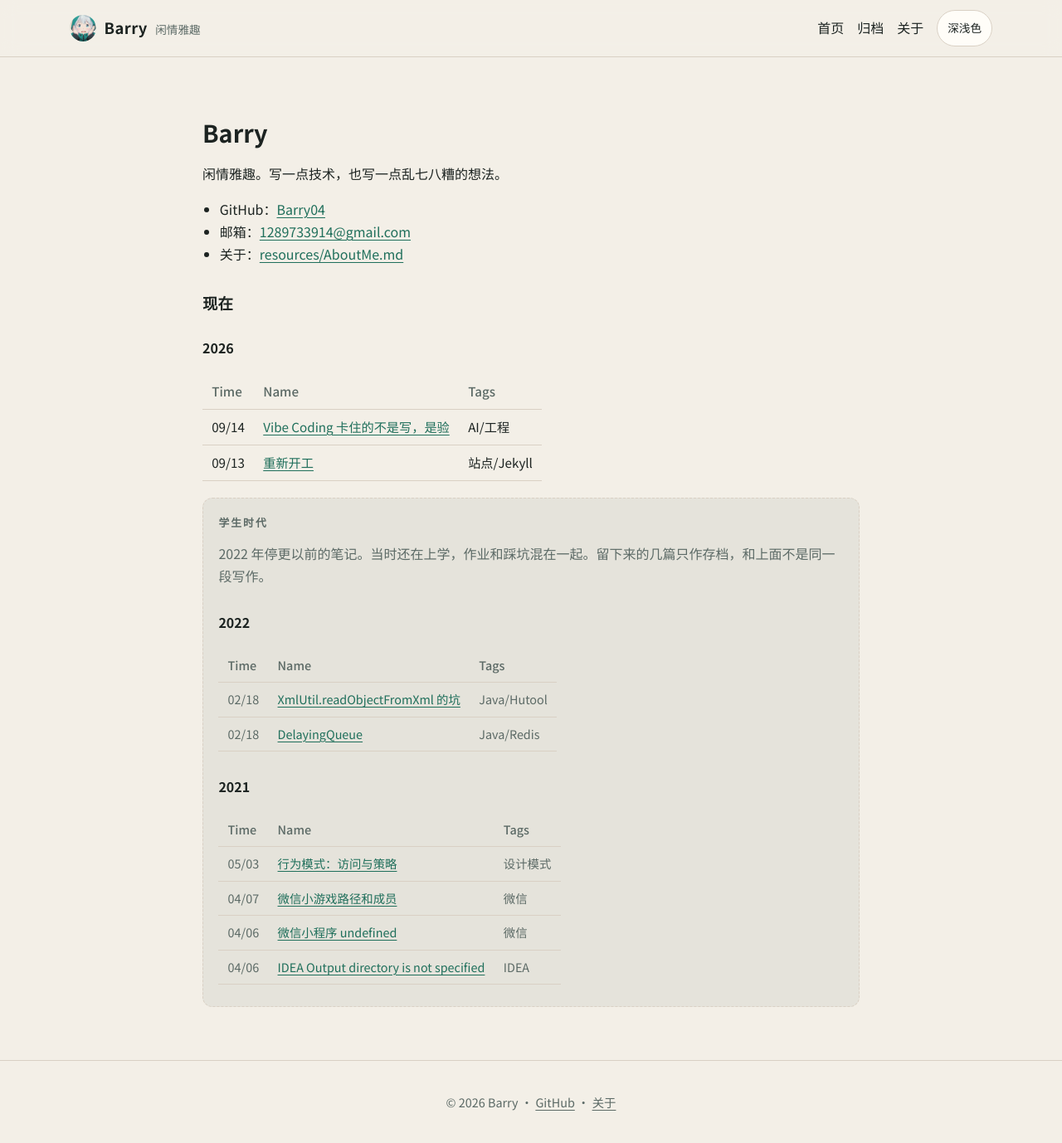
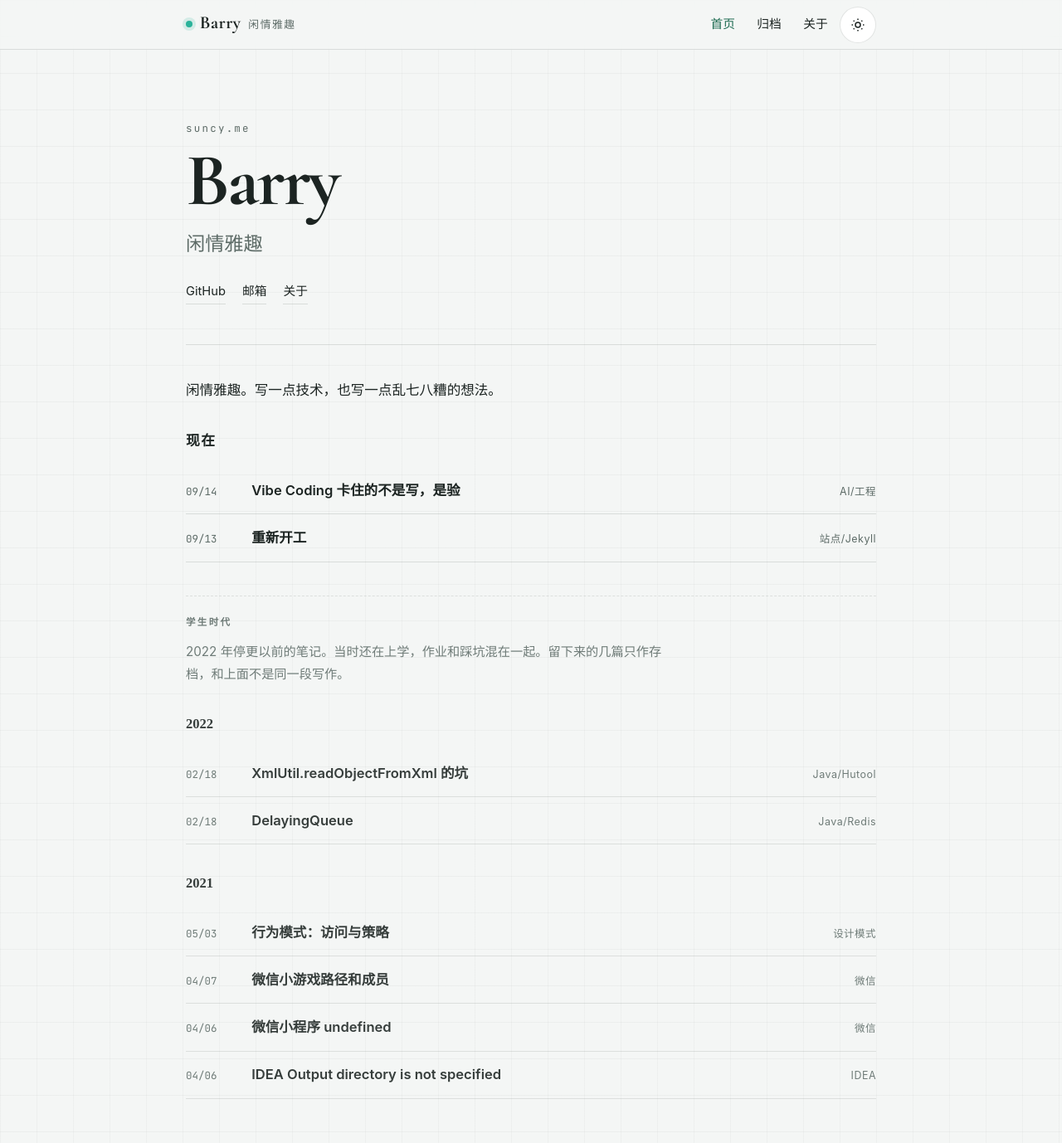
Before and after one commit to Barry04/Barry04.github.io, a Jekyll site: the page built from README.md, in a window 1280 px wide and 1400 px high. Shown: the top 1378 px of the window at 83% size. Built offline with Jekyll 4.4.1, drawn with Linux system fonts in a browser that asks for light colours; our own code applies the rules of GitHub Pages for plain Markdown files.

Commit message:
Redesign site in a modern wiki editorial style
Replace the cream theme with a grid paper layout, large home hero,
and list-like post index. Keep light/dark toggle.

SummerSec

```diff
--- a/README.md
+++ b/README.md
@@ -2,13 +2,7 @@
 
 闲情雅趣。写一点技术，也写一点乱七八糟的想法。
 
-- GitHub：[Barry04](https://github.com/Barry04)
-- 邮箱：[1289733914@gmail.com](mailto:1289733914@gmail.com)
-- 关于：[resources/AboutMe.md](./resources/AboutMe.md)
-
 ### 现在
-
-#### 2026
 
 | Time | Name | Tags |
 | --- | --- | --- |
--- a/_layouts/default.html
+++ b/_layouts/default.html
@@ -32,14 +32,14 @@
   <meta charset="UTF-8">
   <meta name="viewport" content="width=device-width, initial-scale=1">
   <meta name="description" content="{{ page.description | default: site.description | xml_escape }}">
-  <meta name="theme-color" content="#f3efe7">
+  <meta name="theme-color" content="#f4f6f5">
   <meta name="color-scheme" content="light dark">
   <title>{{ doc_title | xml_escape }}</title>
   <link rel="canonical" href="{{ site.url }}{{ page.url }}">
   <link rel="icon" href="{{ '/resources/favicon.ico' | relative_url }}?v={{ asset_rev }}">
   <link rel="preconnect" href="https://fonts.googleapis.com">
   <link rel="preconnect" href="https://fonts.gstatic.com" crossorigin>
-  <link href="https://fonts.googleapis.com/css2?family=IBM+Plex+Mono:wght@400;500&family=Inter:wght@400;500;600;700&family=Noto+Sans+SC:wght@400;500;700&family=Noto+Serif+SC:wght@500;700&display=swap" rel="stylesheet">
+  <link href="https://fonts.googleapis.com/css2?family=Cormorant+Garamond:ital,wght@0,600;0,700;1,500&family=JetBrains+Mono:wght@400;500&family=Noto+Sans+SC:wght@400;500;700&family=Noto+Serif+SC:wght@400;600;700&display=swap" rel="stylesheet">
   <link rel="stylesheet" href="{{ '/assets/css/style.css' | relative_url }}?v={{ asset_rev }}">
   <script>
     (function () {
@@ -48,30 +48,46 @@
         if (t === 'dark' || (!t && window.matchMedia('(prefers-color-scheme: dark)').matches)) {
           document.documentElement.setAttribute('data-theme', 'dark');
           var m = document.querySelector('meta[name="theme-color"]');
-          if (m) m.setAttribute('content', '#0f1716');
+          if (m) m.setAttribute('content', '#101416');
         }
       } catch (e) {}
     })();
   </script>
 </head>
-<body class="{% if page_is_home %}page-home{% endif %}{% if page_is_article %} page-article{% endif %}">
+<body class="wiki-theme{% if page_is_home %} page-home{% endif %}{% if page_is_article %} page-article{% endif %}">
   <a class="skip-link" href="#main-content">跳到正文</a>
+  <div id="read-progress" aria-hidden="true"></div>
   <header class="site-header">
     <div class="navbar">
       <a class="brand" href="{{ '/' | relative_url }}">
-        <img src="{{ '/resources/avatar.png' | relative_url }}?v={{ asset_rev }}" alt="" width="32" height="32">
+        <span class="brand-mark" aria-hidden="true"></span>
         <span class="brand-title">{{ brand }}</span>
         <span class="brand-sub">{{ motto }}</span>
       </a>
       <nav class="site-nav" aria-label="主导航">
-        <a href="{{ '/' | relative_url }}">首页</a>
-        <a href="{{ '/resources/Archives.html' | relative_url }}">归档</a>
-        <a href="{{ '/resources/AboutMe.html' | relative_url }}">关于</a>
-        <button type="button" class="theme-toggle" data-theme-toggle aria-label="切换深浅色">深浅色</button>
+        <a href="{{ '/' | relative_url }}"{% if page_is_home %} aria-current="page"{% endif %}>首页</a>
+        <a href="{{ '/resources/Archives.html' | relative_url }}"{% if page.path == 'resources/Archives.md' %} aria-current="page"{% endif %}>归档</a>
+        <a href="{{ '/resources/AboutMe.html' | relative_url }}"{% if page.path == 'resources/AboutMe.md' %} aria-current="page"{% endif %}>关于</a>
+        <button type="button" class="theme-toggle" data-theme-toggle aria-label="切换深浅色">
+          <svg class="icon-sun" width="18" height="18" viewBox="0 0 24 24" fill="none" stroke="currentColor" stroke-width="2" aria-hidden="true"><circle cx="12" cy="12" r="4"/><path d="M12 2v2M12 20v2M4.9 4.9l1.4 1.4M17.7 17.7l1.4 1.4M2 12h2M20 12h2M4.9 19.1l1.4-1.4M17.7 6.3l1.4-1.4"/></svg>
+          <svg class="icon-moon" width="18" height="18" viewBox="0 0 24 24" fill="none" stroke="currentColor" stroke-width="2" aria-hidden="true"><path d="M21 14.5A8.5 8.5 0 1 1 9.5 3 7 7 0 0 0 21 14.5z"/></svg>
+        </button>
       </nav>
     </div>
   </header>
   <main id="main-content" class="site-main">
+    {% if page_is_home %}
+      <section class="hero">
+        <p class="hero-kicker">suncy.me</p>
+        <h1 class="hero-title">{{ brand }}</h1>
+        <p class="hero-motto">{{ motto }}</p>
+        <p class="hero-links">
+          <a href="https://github.com/Barry04">GitHub</a>
+          <a href="mailto:1289733914@gmail.com">邮箱</a>
+          <a href="{{ '/resources/AboutMe.html' | relative_url }}">关于</a>
+        </p>
+      </section>
+    {% endif %}
     {% if page_is_article and page.title %}
       <header class="article-head">
         <p class="article-kicker">{{ page.path | slice: 0, 4 }}</p>
@@ -96,7 +112,8 @@
     {% endif %}
   </main>
   <footer class="site-footer">
-    <p>© {{ site.time | date: "%Y" }} {{ brand }} · <a href="https://github.com/Barry04">GitHub</a> · <a href="{{ '/resources/AboutMe.html' | relative_url }}">关于</a></p>
+    <p>© {{ site.time | date: "%Y" }} {{ brand }}</p>
+    <p><a href="https://github.com/Barry04">GitHub</a> · <a href="{{ '/resources/AboutMe.html' | relative_url }}">关于</a></p>
   </footer>
   <script src="{{ '/assets/js/theme.js' | relative_url }}?v={{ asset_rev }}"></script>
 </body>
--- a/assets/css/style.scss
+++ b/assets/css/style.scss
@@ -2,42 +2,65 @@
 ---
 
 :root {
-  --bg: #f3efe7;
-  --bg-elev: #fffdf8;
-  --ink: #1c2321;
-  --muted: #5c6a66;
-  --line: #d9d0c4;
-  --accent: #1f6f5b;
-  --accent-2: #b4532a;
-  --code-bg: #ece6db;
-  --max: 46rem;
-  --font-sans: "Noto Sans SC", Inter, system-ui, sans-serif;
-  --font-serif: "Noto Serif SC", "Noto Sans SC", serif;
-  --font-mono: "IBM Plex Mono", ui-monospace, Consolas, monospace;
+  --bg: #f4f6f5;
+  --bg-elev: #ffffff;
+  --ink: #1c2422;
+  --muted: #5d6b67;
+  --line: rgba(20, 33, 29, 0.12);
+  --accent: #1e6b52;
+  --signal: #2bb39a;
+  --code-bg: #eef2f0;
+  --max: 42rem;
+  --wide: 58rem;
+  --gutter: #{'clamp(16px, 4vw, 48px)'};
+  --nav-h: 3.75rem;
+  --font-ui: -apple-system, BlinkMacSystemFont, "PingFang SC", "Hiragino Sans GB", "Noto Sans SC", "Microsoft YaHei", sans-serif;
+  --font-serif: "Noto Serif SC", "Songti SC", "STSong", serif;
+  --font-display: "Cormorant Garamond", "Noto Serif SC", serif;
+  --font-mono: "JetBrains Mono", "Cascadia Code", Consolas, monospace;
+  --ease: 180ms ease;
 }
 
 [data-theme="dark"] {
-  --bg: #0f1716;
-  --bg-elev: #16201e;
-  --ink: #e8eeec;
-  --muted: #9aada7;
-  --line: #2a3a36;
-  --accent: #7dbea8;
-  --accent-2: #e09a6a;
-  --code-bg: #121a19;
+  --bg: #101416;
+  --bg-elev: #181d20;
+  --ink: #e6ece9;
+  --muted: rgba(230, 236, 233, 0.62);
+  --line: rgba(230, 236, 233, 0.12);
+  --accent: #61e4ca;
+  --signal: #25c2a0;
+  --code-bg: #1a2124;
 }
 
-* { box-sizing: border-box; }
+*, *::before, *::after { box-sizing: border-box; }
 
-html { scroll-behavior: smooth; }
+html {
+  scroll-behavior: smooth;
+  overflow-x: hidden;
+}
 
-body {
+body.wiki-theme {
   margin: 0;
-  font-family: var(--font-sans);
-  font-size: 16px;
-  line-height: 1.7;
+  min-height: 100dvh;
   color: var(--ink);
-  background: var(--bg);
+  font-family: var(--font-ui);
+  font-size: #{'clamp(16px, 0.94rem + 0.12vw, 17px)'};
+  line-height: 1.75;
+  background:
+    linear-gradient(rgba(18, 27, 24, 0.035) 1px, transparent 1px),
+    linear-gradient(90deg, rgba(18, 27, 24, 0.028) 1px, transparent 1px),
+    var(--bg);
+  background-size: 44px 44px, 44px 44px, auto;
+  -webkit-font-smoothing: antialiased;
+}
+
+[data-theme="dark"] body.wiki-theme {
+  background:
+    linear-gradient(rgba(255, 255, 255, 0.03) 1px, transparent 1px),
+    linear-gradient(90deg, rgba(255, 255, 255, 0.024) 1px, transparent 1px),
+    radial-gradient(circle at 78% 0%, rgba(37, 194, 160, 0.1), transparent 42%),
+    var(--bg);
+  background-size: 44px 44px, 44px 44px, auto, auto;
 }
 
 img { max-width: 100%; height: auto; }
@@ -46,40 +69,62 @@ a {
   color: var(--accent);
   text-decoration-thickness: 1px;
   text-underline-offset: 0.18em;
+  transition: color var(--ease);
 }
 
-a:hover { color: var(--accent-2); }
+a:hover { color: var(--signal); }
 
 :focus-visible {
-  outline: 2px solid var(--accent);
+  outline: 2px solid var(--signal);
   outline-offset: 3px;
 }
 
+::selection { background: rgba(43, 179, 154, 0.28); }
+
 .skip-link {
   position: absolute;
-  left: 1rem;
+  left: var(--gutter);
   top: -4rem;
+  z-index: 40;
   background: var(--accent);
   color: #fff;
   padding: 0.4rem 0.8rem;
-  z-index: 20;
 }
 
 .skip-link:focus { top: 0.75rem; }
 
+#read-progress {
+  position: fixed;
+  top: 0;
+  left: 0;
+  z-index: 30;
+  height: 2px;
+  width: 100%;
+  background: var(--signal);
+  transform: scaleX(0);
+  transform-origin: 0 50%;
+  pointer-events: none;
+}
+
 .site-header {
   position: sticky;
   top: 0;
-  z-index: 10;
-  background: color-mix(in srgb, var(--bg) 88%, transparent);
-  backdrop-filter: blur(10px);
+  z-index: 20;
+  height: var(--nav-h);
+  background: rgba(244, 246, 245, 0.86);
+  backdrop-filter: blur(14px);
   border-bottom: 1px solid var(--line);
 }
 
+[data-theme="dark"] .site-header {
+  background: rgba(16, 20, 22, 0.82);
+}
+
 .navbar {
-  max-width: 72rem;
+  max-width: var(--wide);
+  height: 100%;
   margin: 0 auto;
-  padding: 0.75rem 1.25rem;
+  padding: 0 var(--gutter);
   display: flex;
   align-items: center;
   justify-content: space-between;
@@ -89,104 +134,225 @@ a:hover { color: var(--accent-2); }
 .brand {
   display: flex;
   align-items: baseline;
-  gap: 0.6rem;
+  gap: 0.55rem;
   color: inherit;
   text-decoration: none;
 }
 
-.brand img {
-  width: 32px;
-  height: 32px;
+.brand-mark {
+  width: 8px;
+  height: 8px;
   border-radius: 50%;
-  object-fit: cover;
+  background: var(--signal);
   align-self: center;
+  box-shadow: 0 0 0 4px rgba(43, 179, 154, 0.16);
 }
 
 .brand-title {
-  font-family: var(--font-serif);
+  font-family: var(--font-display);
   font-weight: 700;
-  font-size: 1.15rem;
+  font-size: 1.35rem;
   letter-spacing: 0.02em;
+  line-height: 1;
 }
 
 .brand-sub {
   color: var(--muted);
-  font-size: 0.85rem;
+  font-size: 0.8rem;
+  letter-spacing: 0.12em;
 }
 
 .site-nav {
   display: flex;
-  flex-wrap: wrap;
-  gap: 0.25rem 1rem;
   align-items: center;
+  gap: 0.15rem 0.15rem;
 }
 
 .site-nav a {
   color: var(--ink);
   text-decoration: none;
+  padding: 0.55rem 0.75rem;
+  min-height: 44px;
+  display: inline-flex;
+  align-items: center;
   font-weight: 500;
+  font-size: 0.92rem;
 }
 
-.site-nav a:hover { color: var(--accent); }
+.site-nav a:hover,
+.site-nav a[aria-current="page"] {
+  color: var(--accent);
+}
 
 .theme-toggle {
+  width: 44px;
+  height: 44px;
   border: 1px solid var(--line);
   background: var(--bg-elev);
   color: var(--ink);
   border-radius: 999px;
-  padding: 0.35rem 0.75rem;
   cursor: pointer;
-  font: inherit;
-  font-size: 0.85rem;
-  min-height: 44px;
+  display: inline-flex;
+  align-items: center;
+  justify-content: center;
+  transition: border-color var(--ease), transform var(--ease);
 }
 
-.theme-toggle:hover { border-color: var(--accent); }
+.theme-toggle:hover { border-color: var(--signal); }
+
+.theme-toggle:active { transform: scale(0.96); }
+
+[data-theme="dark"] .icon-sun { display: none; }
+html:not([data-theme="dark"]) .icon-moon { display: none; }
 
 .site-main {
   max-width: var(--max);
   margin: 0 auto;
-  padding: 2.5rem 1.25rem 4rem;
+  padding: 2.75rem var(--gutter) 5rem;
 }
 
-.page-home .site-main { max-width: 52rem; }
+.page-home .site-main { max-width: var(--wide); }
 
-.article-head { margin-bottom: 1.75rem; }
+.hero {
+  padding: 2.5rem 0 3rem;
+  border-bottom: 1px solid var(--line);
+  margin-bottom: 2.5rem;
+}
+
+.hero-kicker {
+  margin: 0 0 0.75rem;
+  color: var(--muted);
+  letter-spacing: 0.18em;
+  text-transform: lowercase;
+  font-size: 0.78rem;
+  font-family: var(--font-mono);
+}
+
+.hero-title {
+  margin: 0;
+  font-family: var(--font-display);
+  font-size: #{'clamp(3.4rem, 8vw, 5.6rem)'};
+  font-weight: 700;
+  line-height: 0.9;
+  letter-spacing: -0.03em;
+}
+
+.hero-motto {
+  margin: 1rem 0 0;
+  font-family: var(--font-serif);
+  font-size: #{'clamp(1.15rem, 2vw, 1.45rem)'};
+  color: var(--muted);
+}
+
+.hero-links {
+  display: flex;
+  gap: 1.25rem;
+  margin: 1.5rem 0 0;
+  font-size: 0.92rem;
+}
+
+.hero-links a {
+  color: var(--ink);
+  text-decoration: none;
+  border-bottom: 1px solid var(--line);
+  padding-bottom: 0.1rem;
+}
+
+.hero-links a:hover { border-color: var(--signal); color: var(--accent); }
+
+.article-head { margin-bottom: 2rem; }
 
 .article-kicker {
-  margin: 0 0 0.35rem;
+  margin: 0 0 0.45rem;
   color: var(--muted);
-  letter-spacing: 0.12em;
-  text-transform: uppercase;
-  font-size: 0.75rem;
+  letter-spacing: 0.16em;
+  font-family: var(--font-mono);
+  font-size: 0.78rem;
 }
 
 .article-head h1 {
   margin: 0;
   font-family: var(--font-serif);
-  font-size: clamp(1.6rem, 3vw, 2.15rem);
-  line-height: 1.3;
+  font-size: #{'clamp(1.7rem, 3.4vw, 2.4rem)'};
+  line-height: 1.28;
+  font-weight: 700;
+}
+
+.page-home .prose > h1:first-child { display: none; }
+
+.page-home .prose > ul:first-of-type {
+  margin-top: 0;
 }
 
 .prose h1, .prose h2, .prose h3, .prose h4 {
   font-family: var(--font-serif);
   line-height: 1.35;
-  margin: 2rem 0 0.75rem;
+  margin: 2.2rem 0 0.8rem;
+  font-weight: 700;
 }
 
-.prose h1 { font-size: 1.8rem; }
-.prose h2 { font-size: 1.4rem; }
-.prose h3 { font-size: 1.15rem; }
+.prose h1 { font-size: 1.75rem; }
+.prose h2 { font-size: 1.35rem; }
+.prose h3 { font-size: 1.05rem; letter-spacing: 0.08em; }
+
+.page-article .prose {
+  font-family: var(--font-serif);
+  font-size: 1.05rem;
+  line-height: 1.9;
+}
 
 .prose p, .prose li { color: var(--ink); }
 
-.prose ul, .prose ol { padding-left: 1.3rem; }
+.prose ul, .prose ol { padding-left: 1.2rem; }
 
 .prose blockquote {
-  margin: 1.2rem 0;
-  padding: 0.2rem 0 0.2rem 1rem;
-  border-left: 3px solid var(--accent);
+  margin: 1.4rem 0;
+  padding: 0.15rem 0 0.15rem 1rem;
+  border-left: 2px solid var(--signal);
   color: var(--muted);
+}
+
+.prose hr {
+  border: 0;
+  border-top: 1px solid var(--line);
+  margin: 2.4rem 0;
+}
+
+.page-home .prose table { width: 100%; border-collapse: collapse; }
+.page-home .prose thead { display: none; }
+.page-home .prose table,
+.page-home .prose tbody,
+.page-home .prose tr {
+  display: block;
+}
+.page-home .prose tr {
+  display: grid;
+  grid-template-columns: 4.2rem 1fr auto;
+  gap: 0.75rem;
+  align-items: baseline;
+  padding: 0.85rem 0;
+  border-bottom: 1px solid var(--line);
+}
+.page-home .prose td {
+  border: 0;
+  padding: 0;
+  white-space: normal;
+}
+.page-home .prose td:first-child {
+  font-family: var(--font-mono);
+  font-size: 0.78rem;
+  color: var(--muted);
+}
+.page-home .prose td:nth-child(2) a {
+  color: var(--ink);
+  text-decoration: none;
+  font-weight: 600;
+}
+.page-home .prose td:nth-child(2) a:hover { color: var(--accent); }
+.page-home .prose td:nth-child(3) {
+  font-size: 0.78rem;
+  color: var(--muted);
+  letter-spacing: 0.04em;
 }
 
 .prose table {
@@ -195,23 +361,19 @@ a:hover { color: var(--accent-2); }
   display: block;
   overflow-x: auto;
   margin: 1.25rem 0;
-  font-size: 0.95rem;
 }
 
 .prose th, .prose td {
   border-bottom: 1px solid var(--line);
   padding: 0.5rem 0.7rem;
   text-align: left;
-  white-space: nowrap;
 }
-
-.prose th { color: var(--muted); font-weight: 500; }
 
 .prose code {
   font-family: var(--font-mono);
-  font-size: 0.9em;
+  font-size: 0.88em;
   background: var(--code-bg);
-  padding: 0.1em 0.35em;
+  padding: 0.12em 0.38em;
   border-radius: 4px;
 }
 
@@ -219,79 +381,66 @@ a:hover { color: var(--accent-2); }
   background: var(--code-bg);
   padding: 1rem 1.1rem;
   overflow-x: auto;
-  border-radius: 10px;
+  border-radius: 8px;
   border: 1px solid var(--line);
 }
 
-.prose pre code {
-  background: none;
-  padding: 0;
-  font-size: 0.85rem;
-  line-height: 1.55;
-}
-
-.prose hr {
-  border: 0;
-  border-top: 1px solid var(--line);
-  margin: 2rem 0;
-}
+.prose pre code { background: none; padding: 0; font-size: 0.84rem; line-height: 1.55; }
 
 .era-archive {
-  margin-top: 0.5rem;
-  padding: 1.25rem 1.15rem 0.35rem;
-  border: 1px dashed var(--line);
-  border-radius: 12px;
-  background: color-mix(in srgb, var(--muted) 9%, var(--bg));
+  margin-top: 2.5rem;
+  padding: 1.5rem 0 0;
+  border-top: 1px dashed var(--line);
+  opacity: 0.88;
 }
 
 .era-archive > h3:first-child {
   margin-top: 0;
-  font-family: var(--font-sans);
-  font-size: 0.8rem;
-  font-weight: 600;
-  letter-spacing: 0.16em;
+  font-family: var(--font-ui);
+  font-size: 0.72rem;
+  letter-spacing: 0.2em;
   text-transform: uppercase;
   color: var(--muted);
 }
 
-.era-archive p,
-.era-archive th,
-.era-archive td {
-  color: var(--muted);
-}
-
-.era-archive table {
-  font-size: 0.9rem;
-}
+.era-archive p { color: var(--muted); font-size: 0.95rem; max-width: 36rem; }
 
 .comments {
-  margin-top: 3rem;
-  padding-top: 1.5rem;
+  margin-top: 3.5rem;
+  padding-top: 1.6rem;
   border-top: 1px solid var(--line);
 }
 
 .comments h2 {
   font-family: var(--font-serif);
-  font-size: 1.2rem;
+  font-size: 1.15rem;
 }
 
 .site-footer {
   border-top: 1px solid var(--line);
-  padding: 1.5rem 1.25rem 2.5rem;
+  padding: 2rem var(--gutter) 3rem;
   text-align: center;
   color: var(--muted);
-  font-size: 0.9rem;
+  font-size: 0.85rem;
 }
 
+.site-footer p { margin: 0.2rem 0; }
 .site-footer a { color: inherit; }
 
 .highlight { background: transparent; }
 
 @media (max-width: 720px) {
   .brand-sub { display: none; }
-  .navbar { align-items: flex-start; flex-direction: column; }
+  .page-home .prose tr {
+    grid-template-columns: 3.6rem 1fr;
+  }
+  .page-home .prose td:nth-child(3) {
+    grid-column: 2;
+    margin-top: -0.35rem;
+  }
 }
 
 @media (prefers-reduced-motion: reduce) {
   html { scroll-behavior: auto; }
+  * { transition: none !important; }
 }
--- a/assets/js/theme.js
+++ b/assets/js/theme.js
@@ -3,6 +3,7 @@
   var root = document.documentElement;
   var meta = document.querySelector('meta[name="theme-color"]');
   var btn = document.querySelector('[data-theme-toggle]');
+  var bar = document.getElementById('read-progress');
 
   function current() {
     return root.getAttribute('data-theme') === 'dark' ? 'dark' : 'light';
@@ -11,10 +12,10 @@
   function apply(next) {
     if (next === 'dark') {
       root.setAttribute('data-theme', 'dark');
-      if (meta) meta.setAttribute('content', '#0f1716');
+      if (meta) meta.setAttribute('content', '#101416');
     } else {
       root.removeAttribute('data-theme');
-      if (meta) meta.setAttribute('content', '#f3efe7');
+      if (meta) meta.setAttribute('content', '#f4f6f5');
     }
     try { localStorage.setItem(key, next); } catch (e) {}
   }
@@ -24,4 +25,15 @@
       apply(current() === 'dark' ? 'light' : 'dark');
     });
   }
+
+  function onScroll() {
+    if (!bar) return;
+    var h = document.documentElement;
+    var max = h.scrollHeight - h.clientHeight;
+    var p = max > 0 ? h.scrollTop / max : 0;
+    bar.style.transform = 'scaleX(' + p + ')';
+  }
+
+  window.addEventListener('scroll', onScroll, { passive: true });
+  onScroll();
 })();
```
